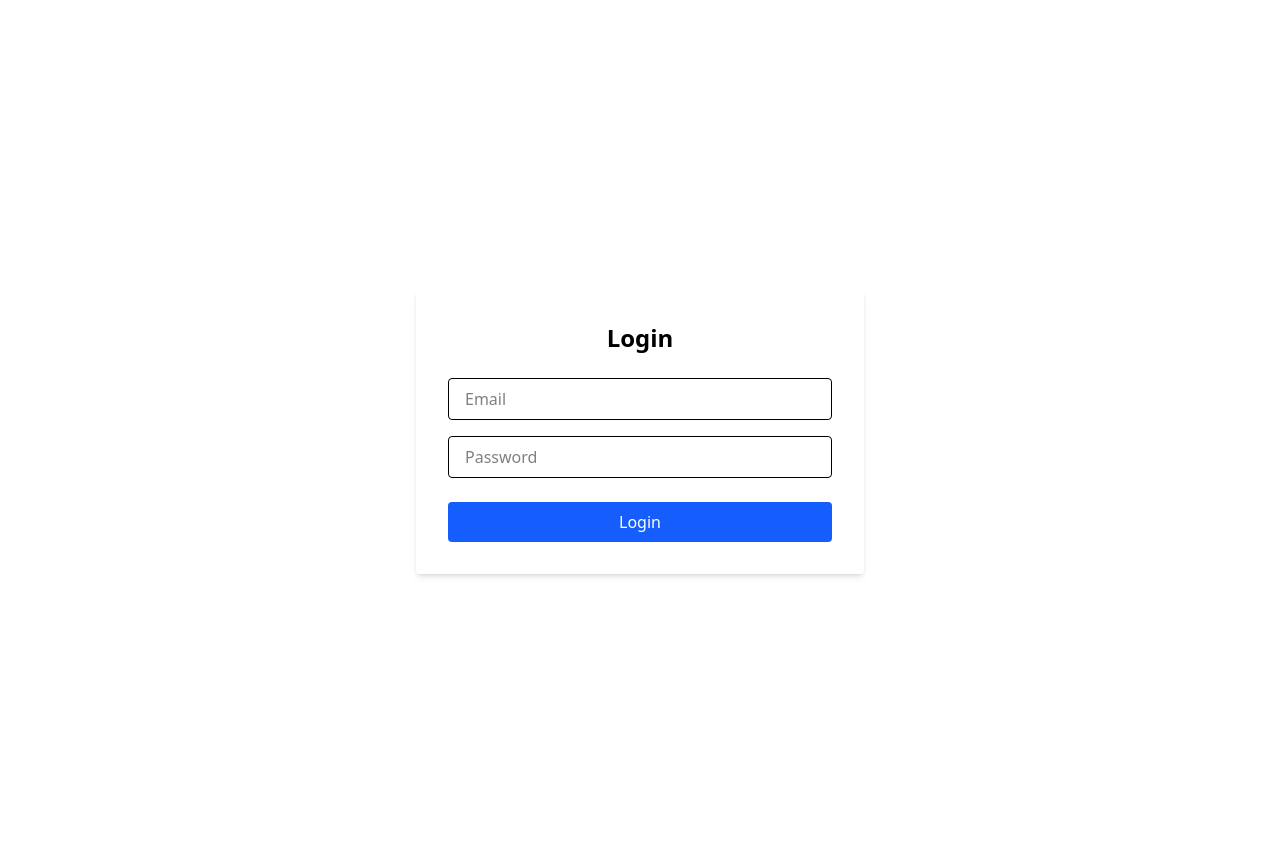
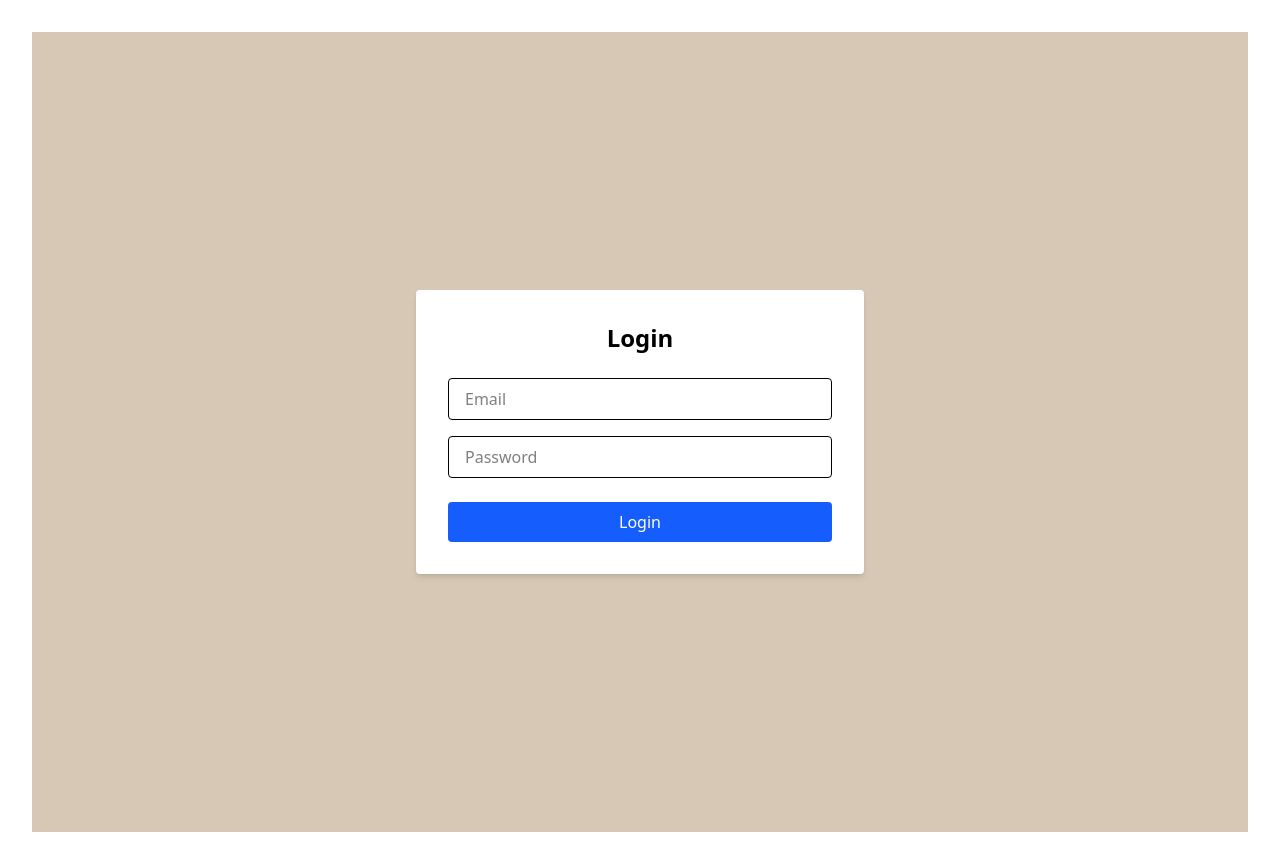
Before and after one commit to achiveIt/url-Shortner, a React (Vite) app in the folder client/: page / in a window 1280 px wide. Built offline with nearby package versions, Linux system fonts and the light colour scheme.

Commit message:
refactor: update Login div bg color

```diff
--- a/client/src/pages/Login.jsx
+++ b/client/src/pages/Login.jsx
@@ -39,7 +39,7 @@ export default function Login() {
     };
 
     return (
-        <div className="flex items-center justify-center min-h-screen rgb(214,200,181)">
+        <div className="flex items-center justify-center min-h-screen rgb(214,200,181)" style={{ backgroundColor: 'rgb(214,200,181)' }}>
             <form onSubmit={handleLogin} className="bg-white p-8 rounded shadow-md w-full max-w-md">
                 <h2 className="text-2xl font-bold mb-6 text-center">
                     Login
```
